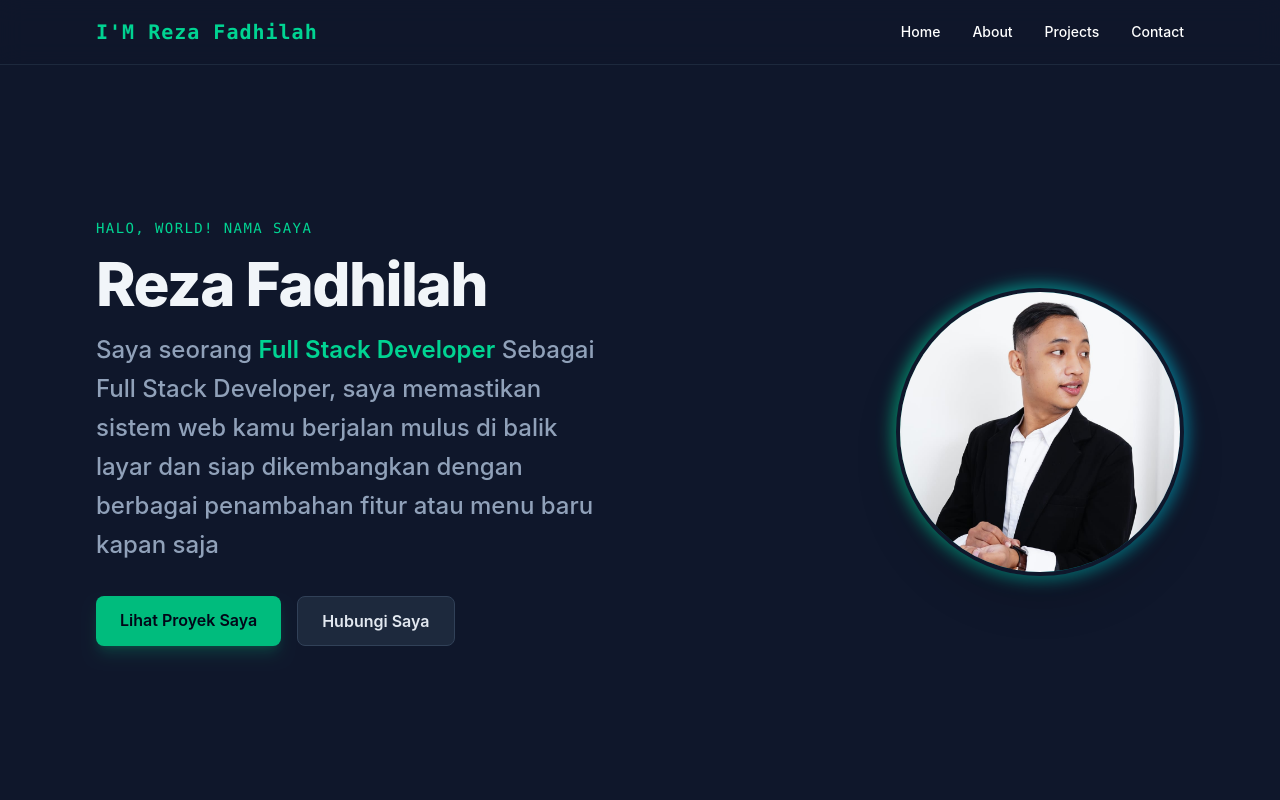
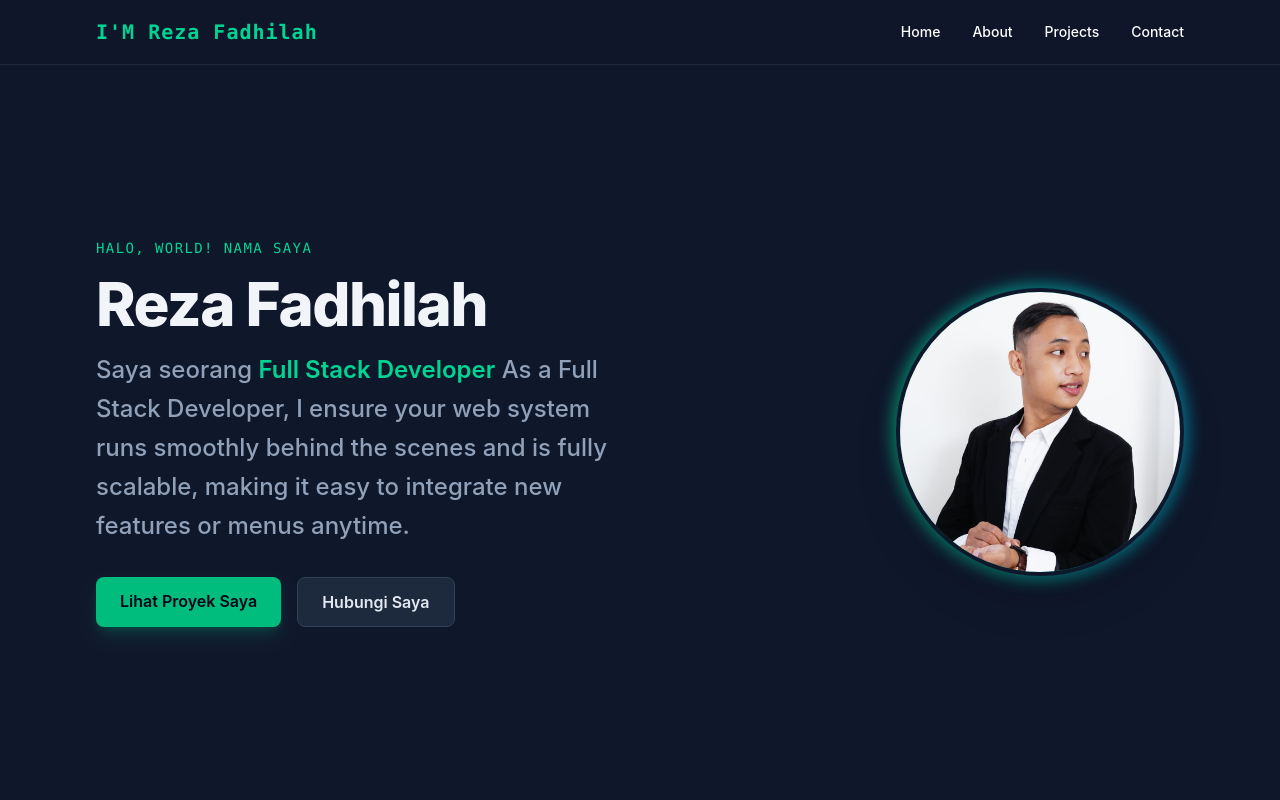
Before and after one commit to azerezaid/rezafadhilah, a React (Vite) app: page / in a window 1280 px wide. Shown: the top 800 px of the page. Built offline with nearby package versions, Linux system fonts and the light colour scheme.

Commit message:
Update Hero.jsx

```diff
--- a/src/sections/Hero.jsx
+++ b/src/sections/Hero.jsx
@@ -15,7 +15,7 @@ function Hero() {
             Reza Fadhilah
           </h1>
           <h2 className="text-xl sm:text-2xl font-medium text-slate-400 max-w-xl leading-relaxed">
-            Saya seorang <span className="text-emerald-400 font-semibold">Full Stack Developer</span> Sebagai Full Stack Developer, saya memastikan sistem web kamu berjalan mulus di balik layar dan siap dikembangkan dengan berbagai penambahan fitur atau menu baru kapan saja
+            Saya seorang <span className="text-emerald-400 font-semibold">Full Stack Developer</span> As a Full Stack Developer, I ensure your web system runs smoothly behind the scenes and is fully scalable, making it easy to integrate new features or menus anytime.
           </h2>
 
           {/* TOMBOL CALL TO ACTION (CTA) */}
```
